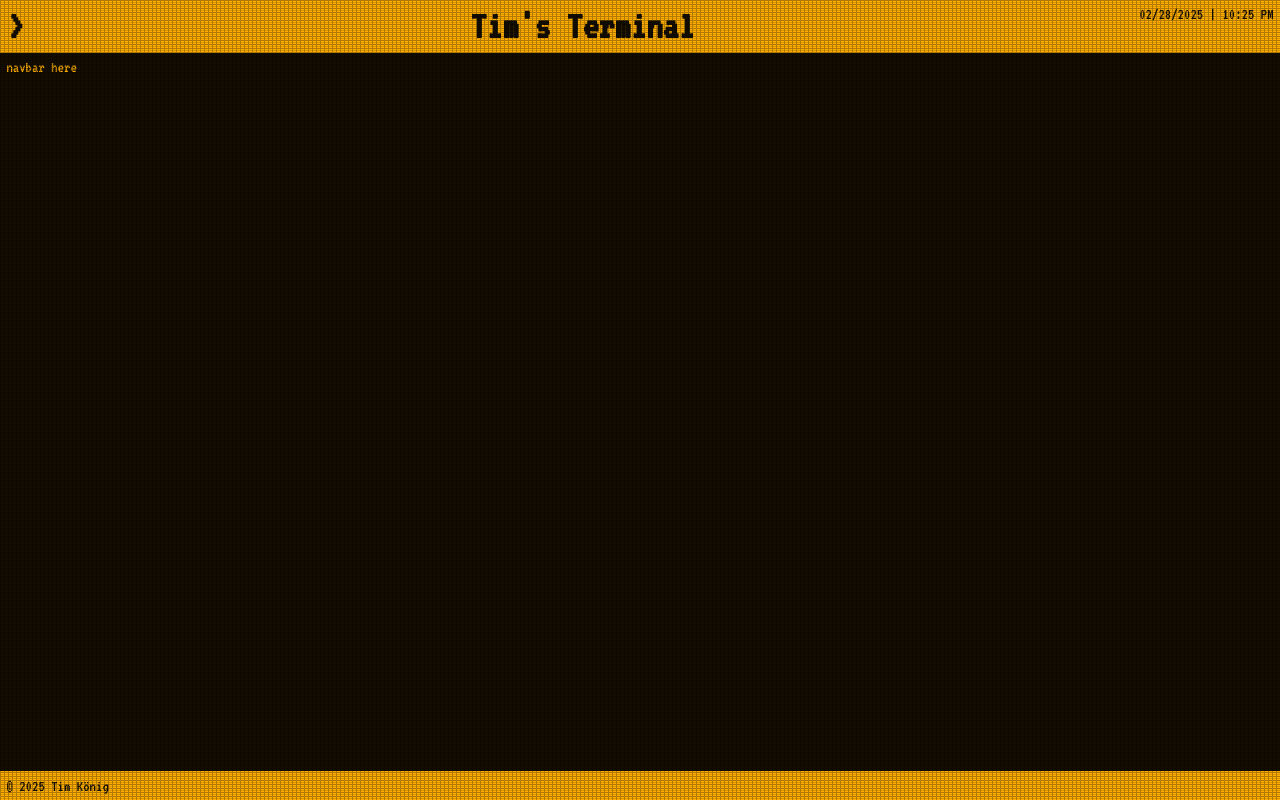
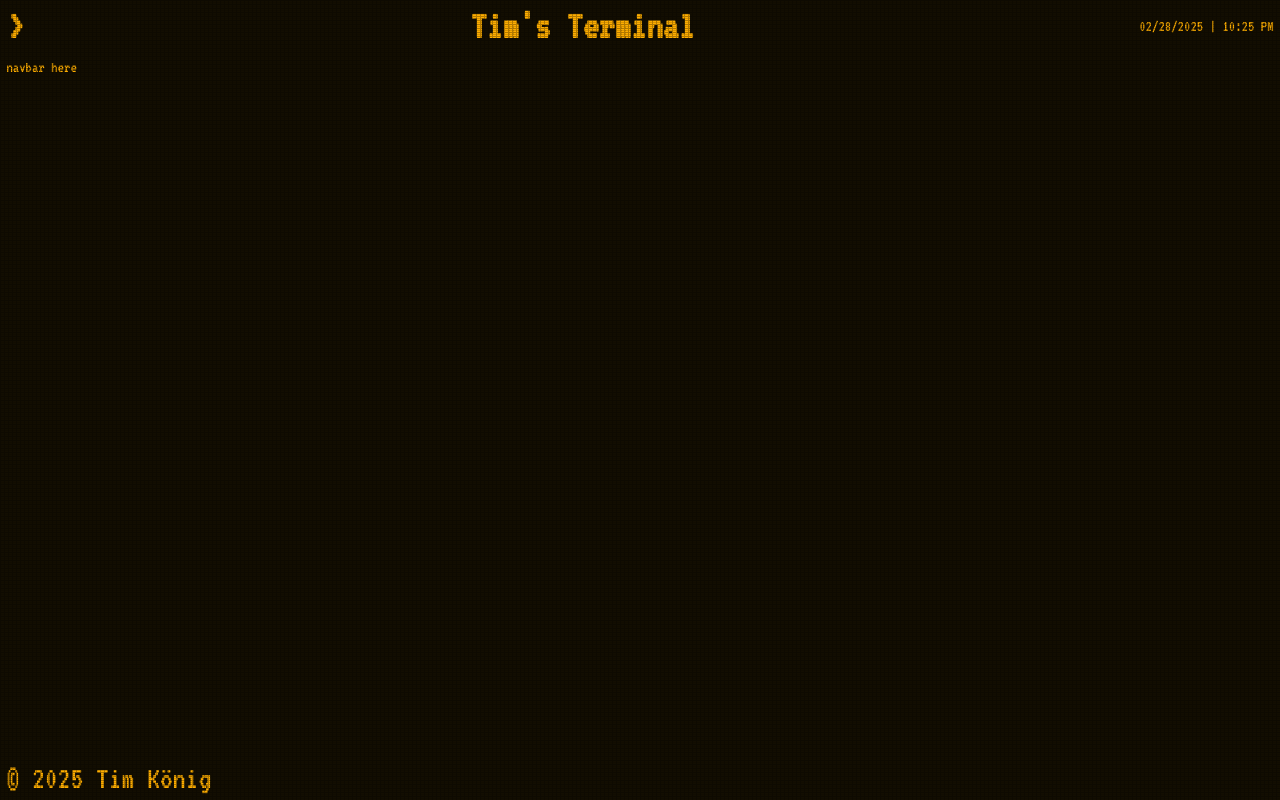
Before and after one commit to TimKoenig96/TimKoenig96.github.io, a website built with webpack: page src/index.html in a window 1280 px wide. Built offline with nearby package versions, Linux system fonts and the light colour scheme.

Commit message:
remove: Color inversion for header and footer

```diff
--- a/src/index.html
+++ b/src/index.html
@@ -26,7 +26,7 @@
 
 	<svg id="crt_overlay"><rect width="100%" height="100%" fill="url(#crt_amber)" /></svg>
 
-	<div id="header" class="color_invert">
+	<div id="header">
 		<h1 id="navbar_toggle">&gt;</h1>
 		<h1>Tim's Terminal</h1>
 		<span id="datetime"></span>
@@ -42,6 +42,6 @@
 		</div>
 	</div>
 
-	<div id="footer" class="color_invert">© 2025 Tim König</div>
+	<div id="footer"><p>© 2025 Tim König</p></div>
 </body>
 </html>
--- a/src/stylesheet.css
+++ b/src/stylesheet.css
@@ -39,10 +39,6 @@ p { font-size: 2rem; }
 
 
 /* #region | Common classes */
-.color_invert {
-	background-color: var(--fg_color);
-	color: var(--bg_color);
-}
 /* #endregion */
 
 
@@ -62,6 +58,7 @@ p { font-size: 2rem; }
 #header {
 	display: flex;
 	justify-content: space-between;
+	align-items: center;
 	flex-shrink: 0;
 	padding: var(--space_s);
 }
@@ -72,9 +69,7 @@ p { font-size: 2rem; }
 	text-align: center;
 }
 
-#navbar_toggle.toggled {
-	transform: scaleX(-1);
-}
+#navbar_toggle.toggled { transform: scaleX(-1); }
 /* #endregion */
 
 
@@ -111,7 +106,5 @@ p { font-size: 2rem; }
 
 
 /* #region | Footer */
-#footer {
-	padding: var(--space_s);
-}
+#footer { padding: var(--space_s); }
 /* #endregion */
```
